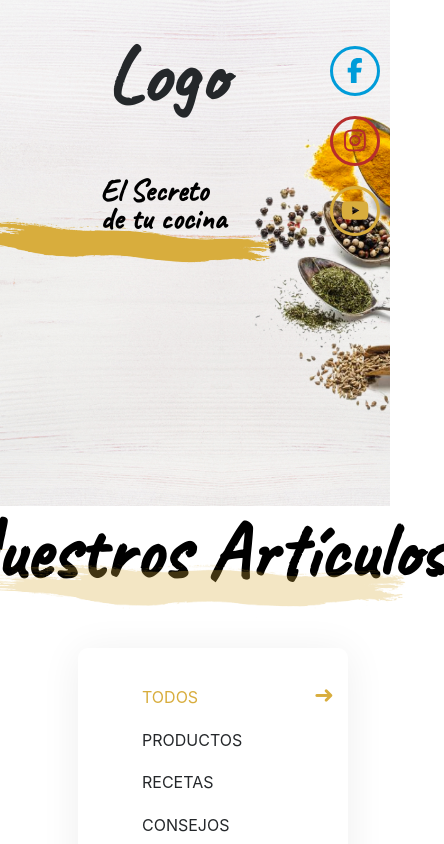
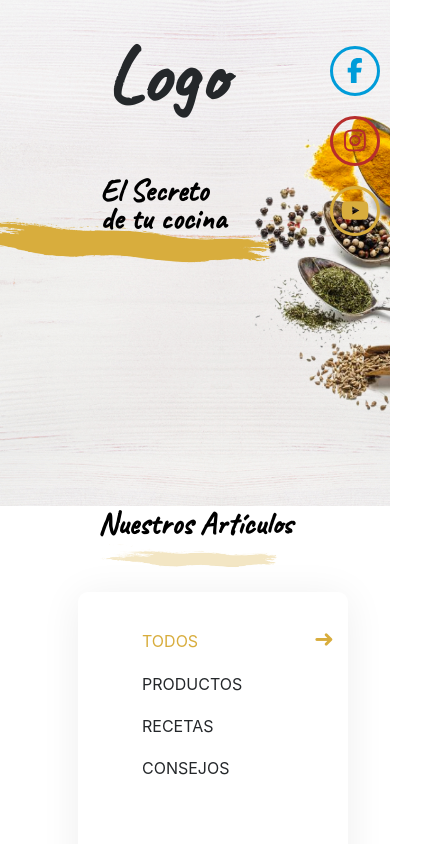
Before and after one commit to ems-something/meatcode-app, a React (Create React App) app: page / in a window 390 px wide. Shown: the top 844 px of the page, 444 px wide, since content can reach past the window. Built offline with nearby package versions, Linux system fonts and the light colour scheme; no server answers.

Commit message:
Text responsive on title

```diff
--- a/src/components/ArticleContainer/styles.css
+++ b/src/components/ArticleContainer/styles.css
@@ -18,4 +18,4 @@
         flex-wrap: nowrap;
         overflow-x: auto;
     }
-  }
+}
--- a/src/components/Title/styles.css
+++ b/src/components/Title/styles.css
@@ -7,7 +7,7 @@
     padding: 0;
     margin: 0;
     font-family: var(--font-primary);
-    font-size: 80px;
+    font-size: 8vw;
     z-index: 20;
 }
 .title-container__img {
```
